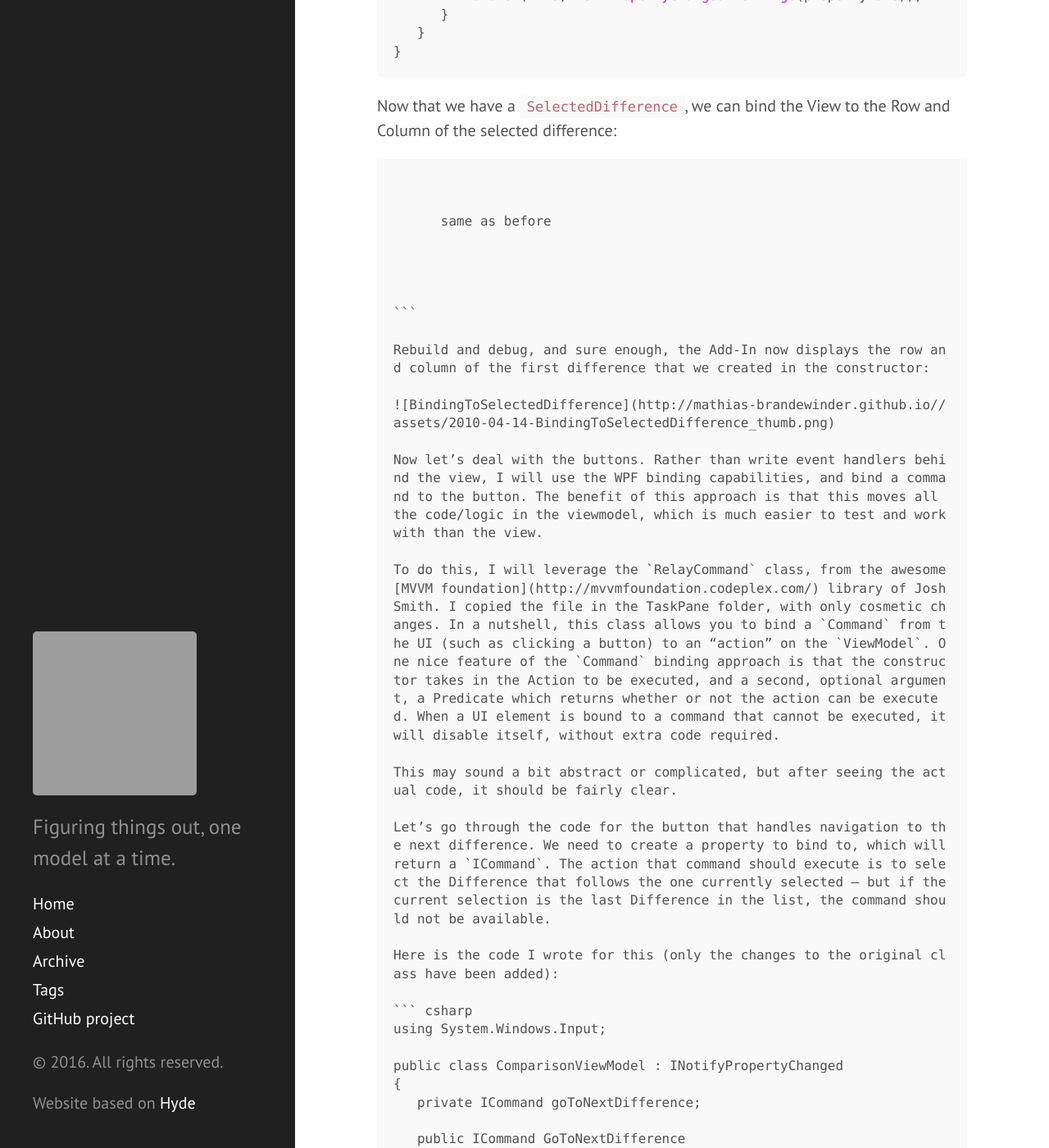
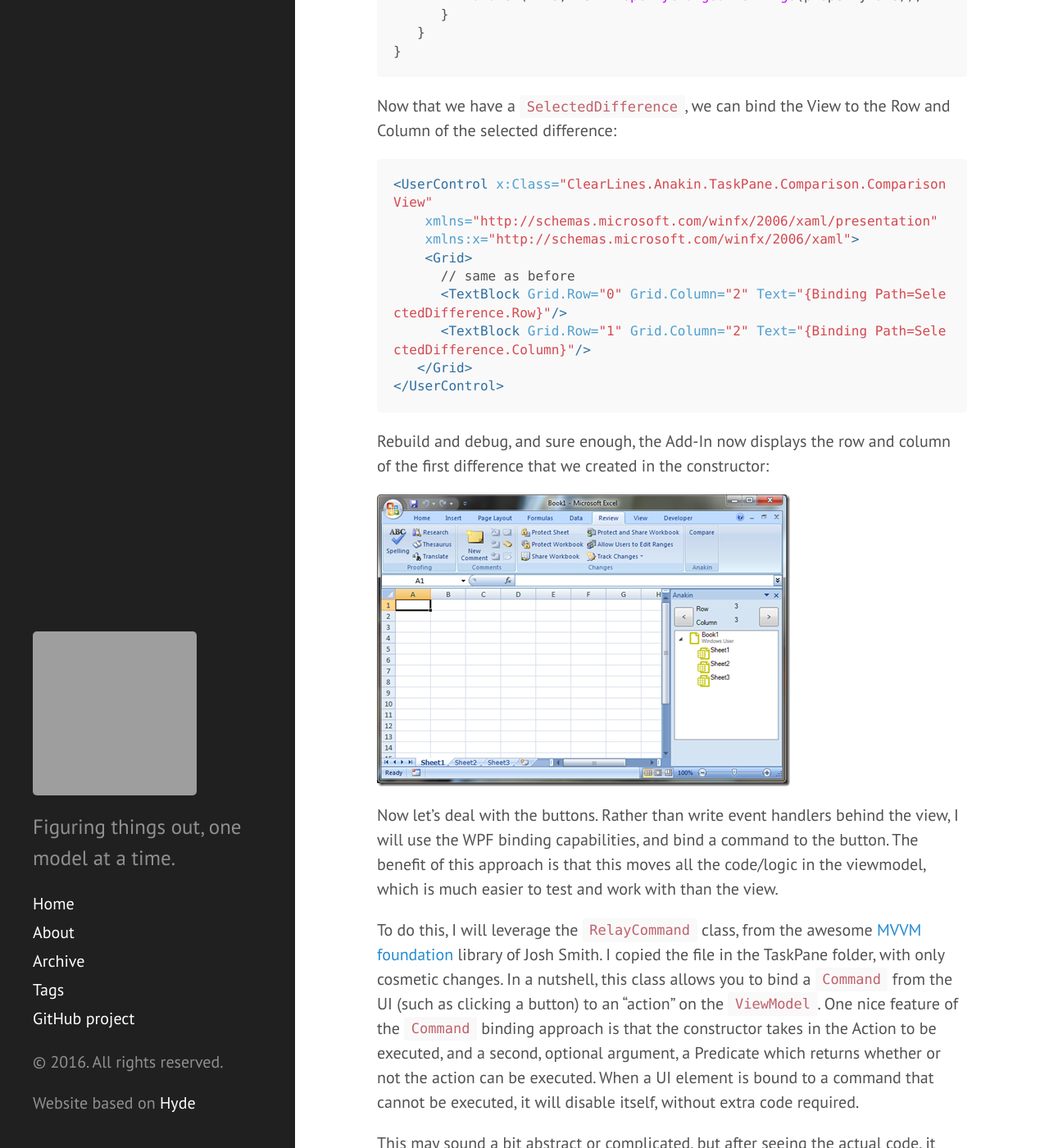
Before and after one commit to mathias-brandewinder/mathias-brandewinder.github.io, a Jekyll site: the page built from _posts/2010-04-14-create-excel-2007-vsto-add-in-bind-command-goto-range.md, in a window 1280 px wide and 1400 px high, scrolled down 6194 px. Shown: the whole window at 82% size. Built offline with Jekyll 4.4.1, drawn with Linux system fonts in a browser that asks for light colours; comment, search, counter and statistics services are not loaded; some of the changed text lies outside the part shown; grey boxes are pictures that could not be loaded.

Commit message:
2010/04 dammit once again

````diff
--- a/_posts/2010-04-14-create-excel-2007-vsto-add-in-bind-command-goto-range.md
+++ b/_posts/2010-04-14-create-excel-2007-vsto-add-in-bind-command-goto-range.md
@@ -201,11 +201,12 @@
 
 Now that we have a `SelectedDifference`, we can bind the View to the Row and Column of the selected difference:
 
-<pre class="brush: xml; toolbar: false;"><UserControl x:Class="ClearLines.Anakin.TaskPane.Comparison.ComparisonView"
+``` xml
+<UserControl x:Class="ClearLines.Anakin.TaskPane.Comparison.ComparisonView"
     xmlns="http://schemas.microsoft.com/winfx/2006/xaml/presentation"
     xmlns:x="http://schemas.microsoft.com/winfx/2006/xaml">
     <Grid>
-      same as before
+      // same as before
       <TextBlock Grid.Row="0" Grid.Column="2" Text="{Binding Path=SelectedDifference.Row}"/>
       <TextBlock Grid.Row="1" Grid.Column="2" Text="{Binding Path=SelectedDifference.Column}"/>
    </Grid>
@@ -266,7 +267,7 @@
     xmlns="http://schemas.microsoft.com/winfx/2006/xaml/presentation"
     xmlns:x="http://schemas.microsoft.com/winfx/2006/xaml">
     <Grid>
-      same as before
+      // same as before
       <Button Grid.Row="0" Grid.Column="3" Grid.RowSpan="2"
               Command="{Binding Path=GoToNextDifference}"
               Content=">"
````
